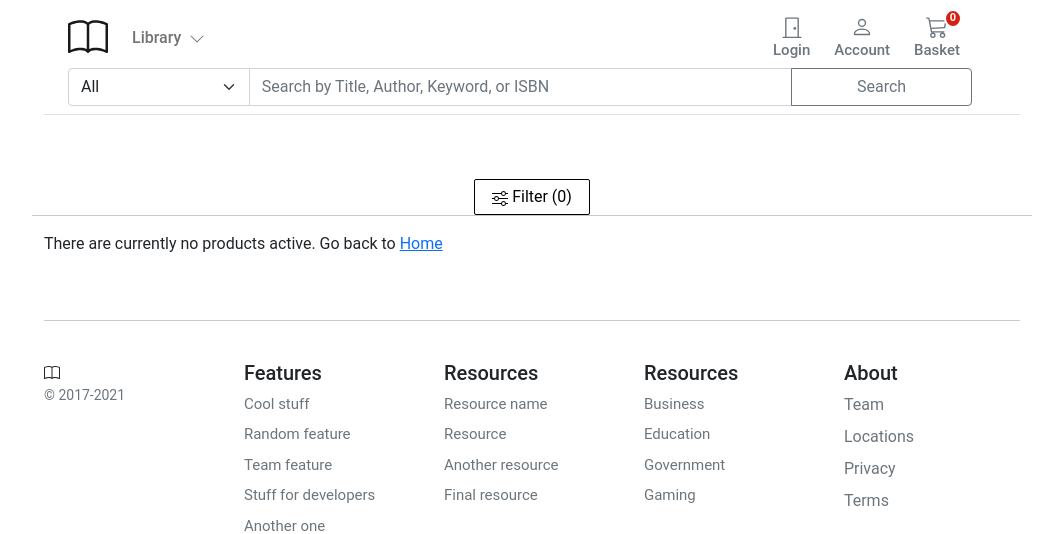
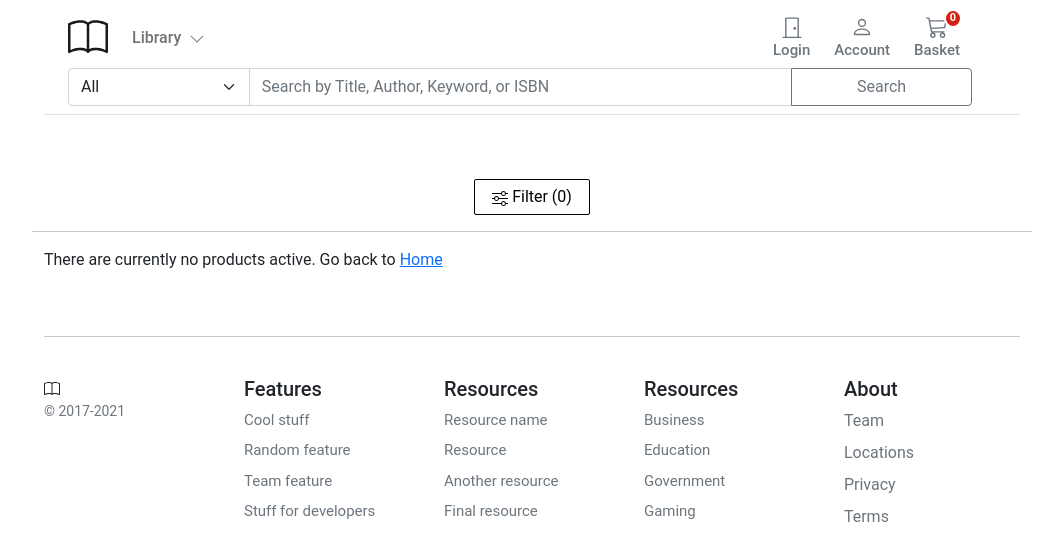
Before and after one commit to xqfqhu/ecommerce, a Django app: template templates/store/category.html in a window 1280 px wide. Shown: the top 534 px of the page, without its empty margins (108-1171 px from the left). Run offline with Django 3.2, Linux system fonts and the light colour scheme; the template is opened without the code that fills it, so the values that code supplies are empty.

Commit message:
reformat category page: pad filter button

```diff
--- a/templates/store/category.html
+++ b/templates/store/category.html
@@ -23,7 +23,7 @@
       {%endif%}
     </div>
     <div class="row">
-      <div class="d-flex justify-content-center">
+      <div class="d-flex justify-content-center pb-3">
         <a class="filter-button" data-bs-toggle="collapse" href="#refinements-filter" role="button"
           aria-expanded="false" aria-controls="refinements-filter">
           <svg xmlns="http://www.w3.org/2000/svg" width="16" height="16" fill="currentColor" class="bi bi-sliders"
```
